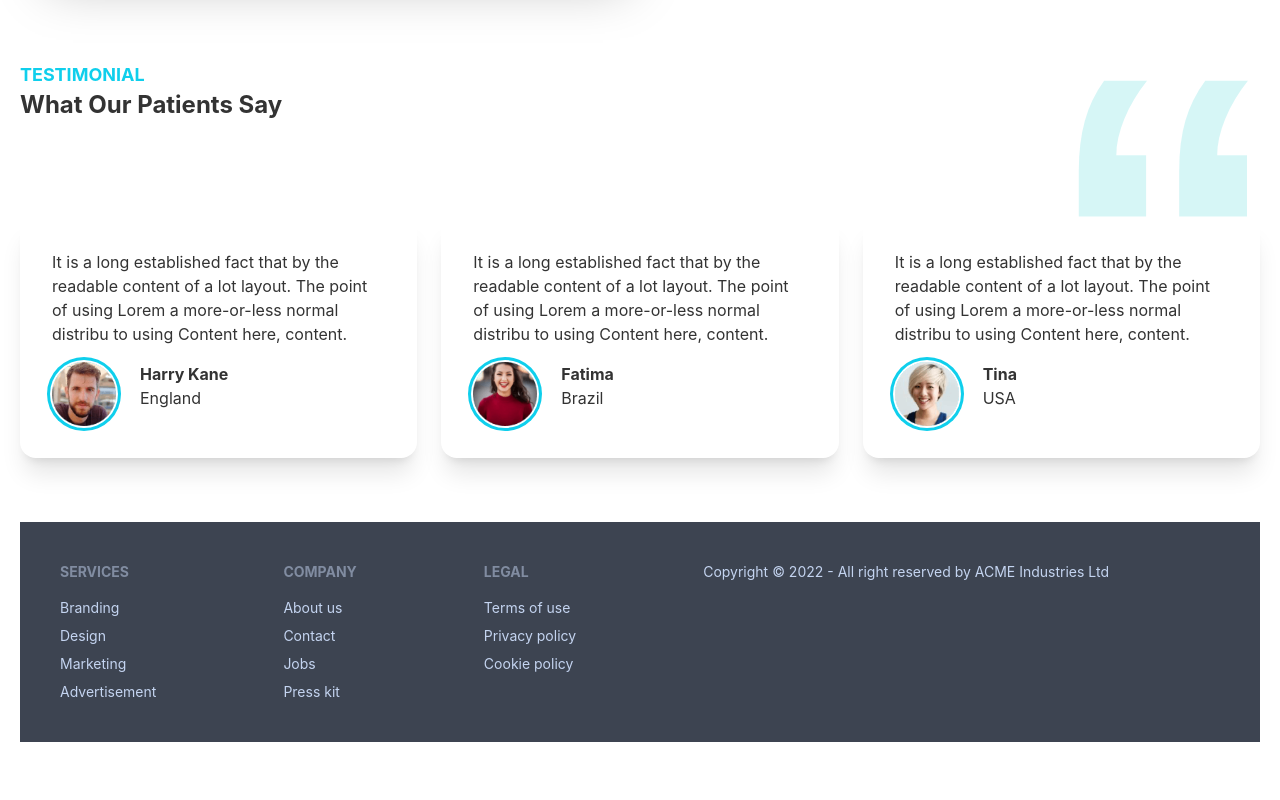
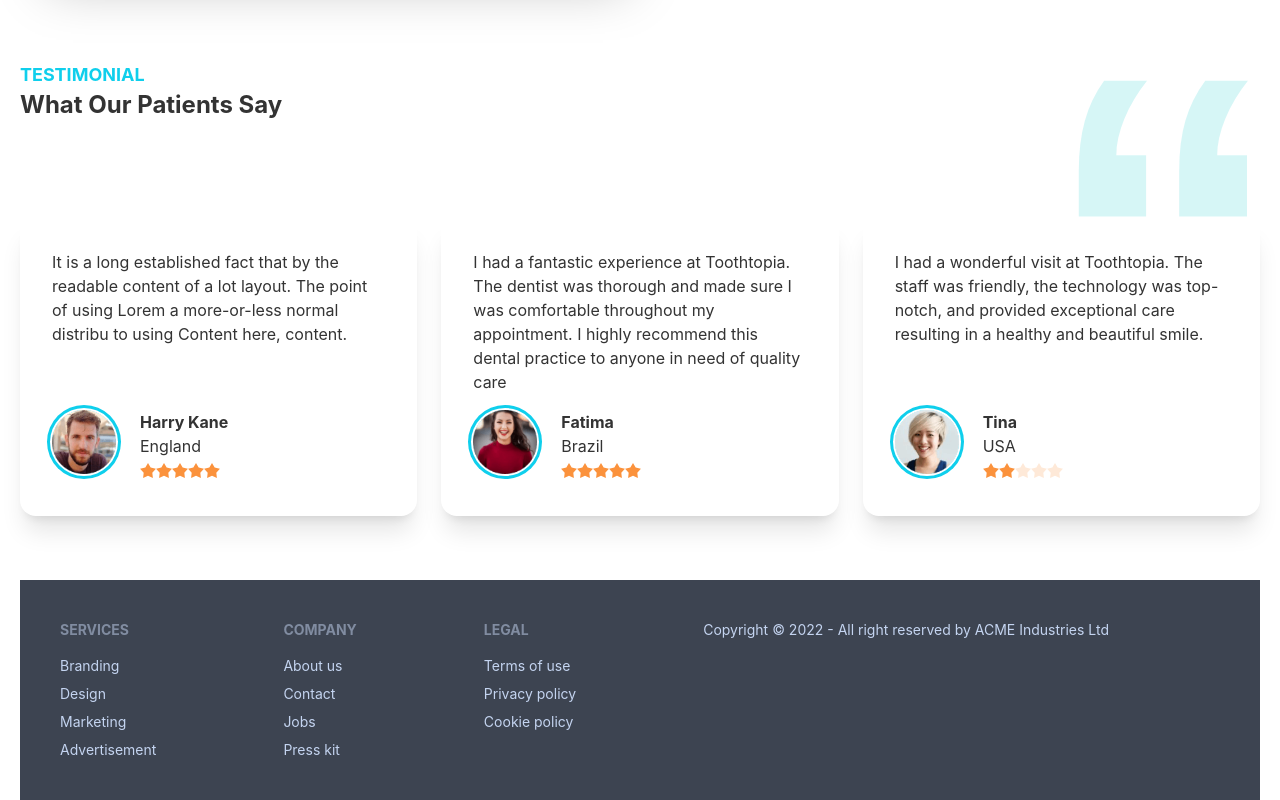
Before and after one commit to tonmoy3673/Doctor-Website, a React (Create React App) app: page / in a window 1280 px wide. Shown: the part 2862-3662 px from the top of the page. Before the commit the page ends 3604 px from the top, so only its background shows below. Built offline with nearby package versions, Linux system fonts and the light colour scheme; no server answers.

Commit message:
added rating and set website name

```diff
--- a/src/Pages/Appointment/Appointment/Appointment.js
+++ b/src/Pages/Appointment/Appointment/Appointment.js
@@ -5,7 +5,7 @@ import AvailableAppointment from '../AvailableAppointment/AvailableAppointment';
 const Appointment = () => {
     const [selectedDate,setSelectedDate]=useState(new Date());
     return (
-        <div>
+        <div className='bg-base-100'>
             <AppointmentBanner
             selectedDate={selectedDate}
             setSelectedDate={setSelectedDate}
--- a/src/Pages/Home/Testimonial/Review.js
+++ b/src/Pages/Home/Testimonial/Review.js
@@ -17,6 +17,13 @@ const Review = ({ review }) => {
                     <div className=''>
                         <h5 className='font-bold'>{name}</h5>
                         <p>{location}</p>
+                        <div className="rating py-1 rating-sm">
+  <input type="radio" name="rating-2" className="mask mask-star-2 bg-orange-400" />
+  <input type="radio" name="rating-2" className="mask mask-star-2 bg-orange-400" checked />
+  <input type="radio" name="rating-2" className="mask mask-star-2 bg-orange-400" />
+  <input type="radio" name="rating-2" className="mask mask-star-2 bg-orange-400" />
+  <input type="radio" name="rating-2" className="mask mask-star-2 bg-orange-400" />
+</div>
                     </div>
                 </div>
             </div>
--- a/src/Pages/Home/Testimonial/Testimonial.js
+++ b/src/Pages/Home/Testimonial/Testimonial.js
@@ -19,14 +19,14 @@ const Testimonial = () => {
             _id:2,
             name:'Fatima',
             location:'Brazil',
-            rev:'It is a long established fact that by the readable content of a lot layout. The point of using Lorem a more-or-less normal distribu to using Content here, content.',
+            rev:'I had a fantastic experience at Toothtopia. The dentist was thorough and made sure I was comfortable throughout my appointment. I highly recommend this dental practice to anyone in need of quality care',
             img:people2
         },
         {
             _id:3,
             name:'Tina',
             location:'USA',
-            rev:'It is a long established fact that by the readable content of a lot layout. The point of using Lorem a more-or-less normal distribu to using Content here, content.',
+            rev:'I had a wonderful visit at Toothtopia. The staff was friendly, the technology was top-notch, and provided exceptional care resulting in a healthy and beautiful smile.',
             img:people3
         }
     ]
```
